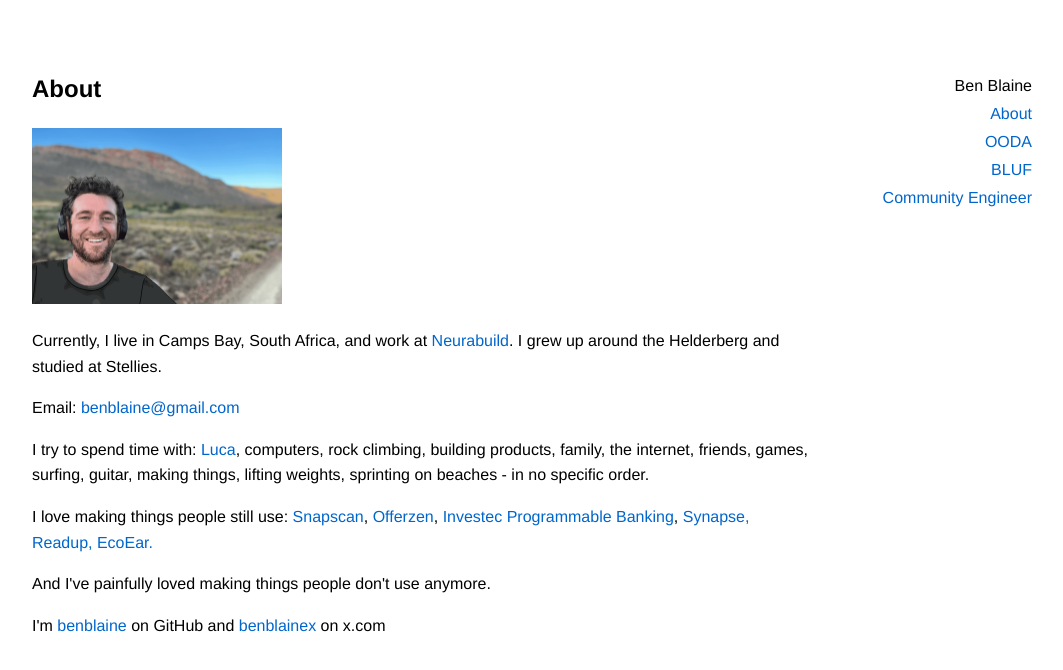
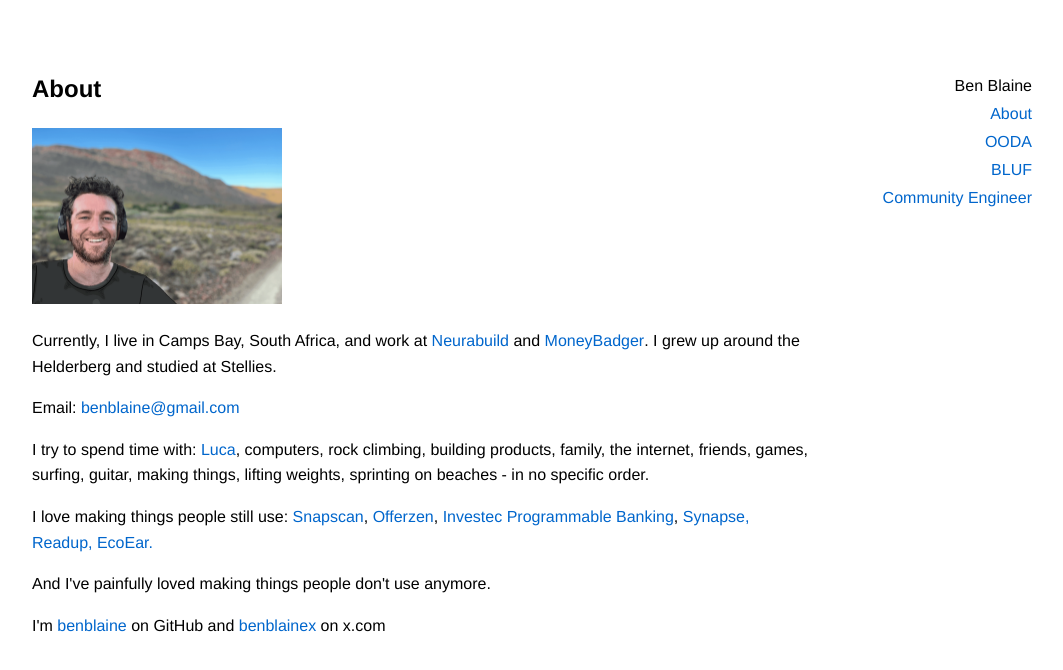
Before and after one commit to benblaine/benblaine.org, a plain HTML site: page about.html in a window 1280 px wide. Shown: the whole page, without its empty margins (108-1171 px from the left). Drawn offline with Linux system fonts and the light colour scheme.

Commit message:
Update about.html

```diff
--- a/about.html
+++ b/about.html
@@ -11,7 +11,7 @@
         <div id="content">
             <h2>About</h2>
                 <img src="ben.png" style="max-width: 100%; width: 250px; height: auto;">
-                <p>Currently, I live in Camps Bay, South Africa, and work at <a href="https://neurabuild.com">Neurabuild</a>. I grew up around the Helderberg and studied at Stellies.</p>
+                <p>Currently, I live in Camps Bay, South Africa, and work at <a href="https://neurabuild.com">Neurabuild</a> and <a href="https://moneybadger.co.za">MoneyBadger</a>. I grew up around the Helderberg and studied at Stellies.</p>
                 <p>Email: <a href="mailto:benblaine@gmail.com">benblaine@gmail.com</a></p>
                 <p>I try to spend time with: <a href="https://www.lucahart.com/">Luca</a>, computers, rock climbing, building products, family, the internet, friends, games, surfing, guitar, making things, lifting weights, sprinting on beaches - in no specific order.</p>
                 <p>I love making things people still use: <a href="https://snapscan.co.za">Snapscan</a>, <a href="https://offerzen.com">Offerzen</a>, <a href="https://www.investec.com/en_za/banking/tech-professionals/programmable-banking.html">Investec Programmable Banking</a>, <a href="https://www.neurabuild.com/our-projects">Synapse, Readup, EcoEar.</a></p>
```
